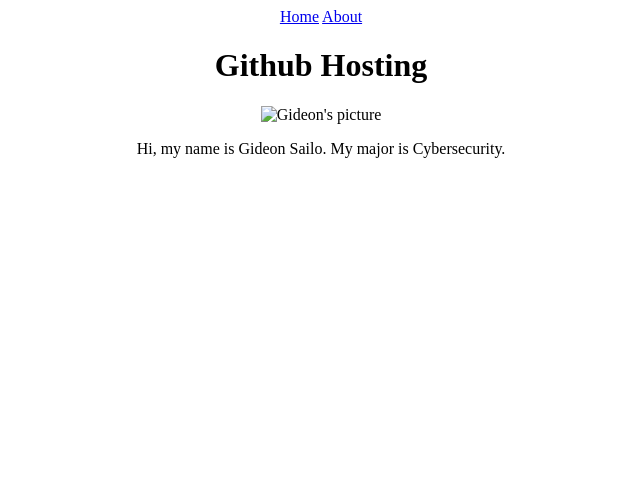
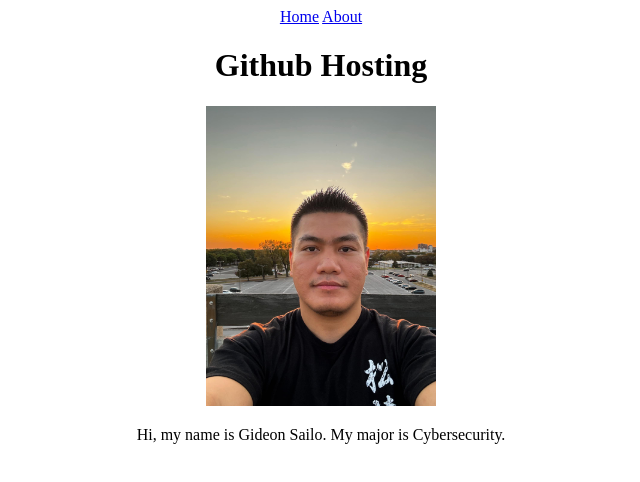
Before and after one commit to gsailo/gsailo.github.io, a plain HTML site: page index.html in a window 1280 px wide. Shown: the whole page, without its empty margins (319-959 px from the left). Drawn offline with Linux system fonts and the light colour scheme.

Commit message:
initial commit

```diff
--- a/home.css
+++ b/home.css
@@ -4,5 +4,5 @@
 
 ul {text-align: left;}
 
-img {width: 235px;
+img {width: 230px;
     height: 300px;}
```
Also changed, not shown: Gideon.jpg (added).
